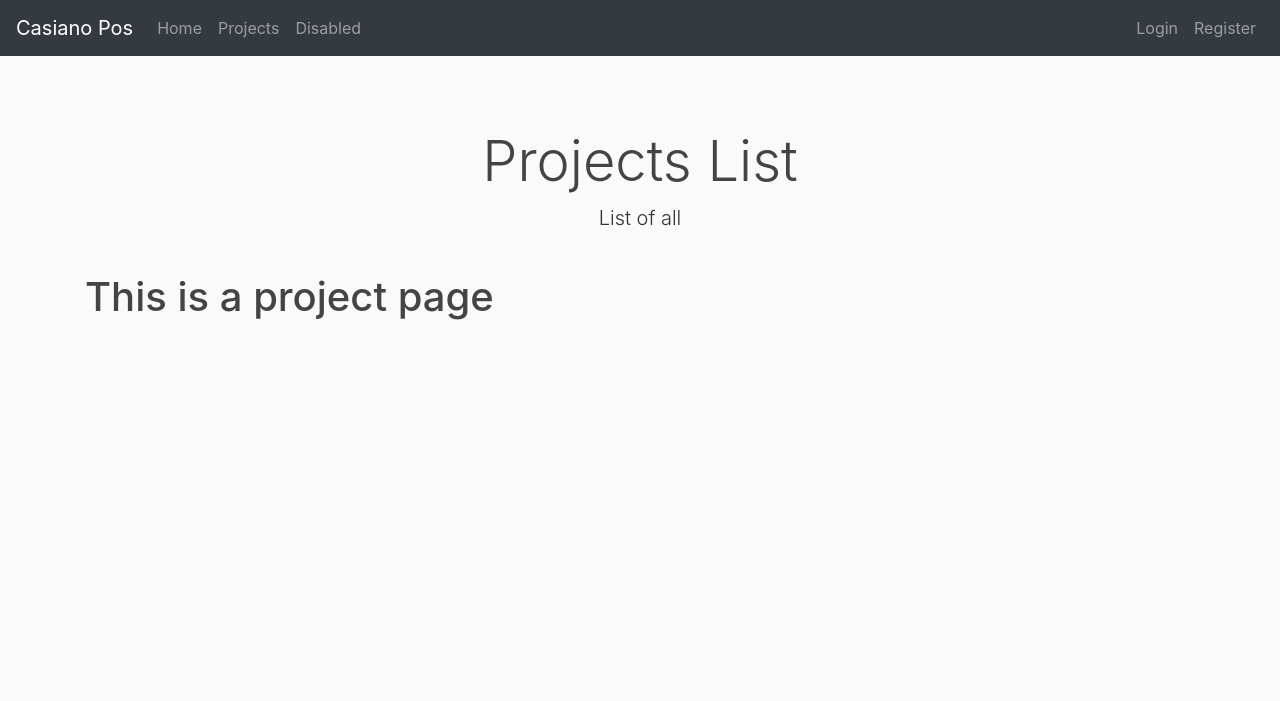
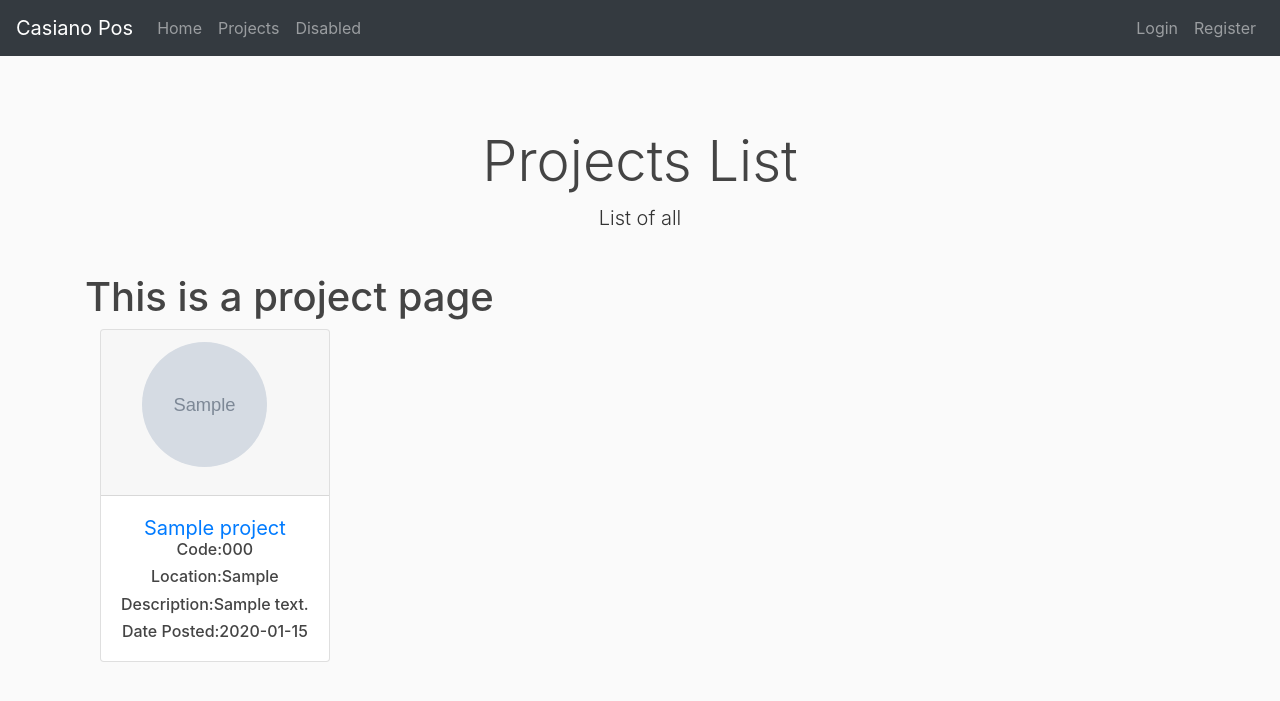
Before and after one commit to alexfiel/Flask_inventory, a Flask app: page /project in a window 1280 px wide. Shown: the top 701 px of the page. Run offline with Flask 2, Linux system fonts and the light colour scheme; tables that the repository leaves empty hold one stand-in row (values such as "Sample post"); grey boxes marked "Sample" are stand-in pictures; some libraries are stand-ins or nearby versions.

Commit message:
updated the view for project.html

```diff
--- a/inventory/projects/routes.py
+++ b/inventory/projects/routes.py
@@ -32,4 +32,4 @@ def registerProject():
 @projects.route('/project')
 def project():
     projects = Project.query.all()
-    return render_template('project.html', title='Project')
+    return render_template('project.html', title='Project', projects=projects)
--- a/inventory/templates/project.html
+++ b/inventory/templates/project.html
@@ -8,32 +8,20 @@
 <div class="container">
     <div class="col-sm-3">
         <div class="row">
-            <!--
-                    <div class="card" style="width: 18rem;">
-                            <img class="card-img-top" src="{{ image_file }}" alt="Card image cap">
-                            <div class="card-header">
-                                <h4 class="my-0 font-weight-normal"><a class="article-content" href="{{ url_for('products.product', prod_id=product.id) }}">{{ product.prodname }}</a> </h4>
-                                <div class="card-body">
-                                <p class="card-text">Product Code:{{ product.prodcode }} Date Posted:{{ product.date_posted.strftime('%Y-%m-%d') }}</p>
-                                </div>
-                            </div>
 
-                    </div>
-                    -->
             <div class="card-deck mb-4 text-center" style="max-width: 18rem;">
 
                 <div class="card mb-4 shadow-sm">
                     <div class="card-header">
-                        <img class="rounded-circle account-img" " src="{{url_for( 'static', filename='data_pics/product_img/' + product.prod_image)}} ">
+                        <img class="rounded-circle account-img" " src="{{url_for( 'static', filename='data_pics/product_img/' + project.project_image)}} ">
 
                     </div>
                     <div class="card-body ">
-                        <h5 class="my-0 font-weight-normal "><a class="article-content " href="{{ url_for( 'products.product', prod_id=product.id) }} ">{{ product.prodname }}</a> </h5>
-                        <h4 class="card-title pricing-card-title ">{{ product.price }}</h4>
-                        <h6 class="card-text ">Product Code:{{ product.prodcode }}</h6>
-                        <h6 class="card-text ">Category:{{ product.category }}</h6>
-                        <h6 class="card-text ">filename:{{ product.prod_image }}</h6>
-                        <h6 class="card-text "> Date Posted:{{ product.date_posted.strftime('%Y-%m-%d') }}</h6>
+                        <h5 class="my-0 font-weight-normal "><a class="article-content " href="{{ url_for( 'projects.project', project=project.id) }} ">{{ project.projectname }}</a> </h5>
+                        <h6 class="card-text ">Code:{{ project.projectcode }}</h6>
+                        <h6 class="card-text ">Location:{{ project.projectlocation }}</h6>
+                        <h6 class="card-text ">Description:{{ project.description }}</h6>
+                        <h6 class="card-text "> Date Posted:{{ project.date_created.strftime('%Y-%m-%d') }}</h6>
                     </div>
                 </div>
             </div>
```
